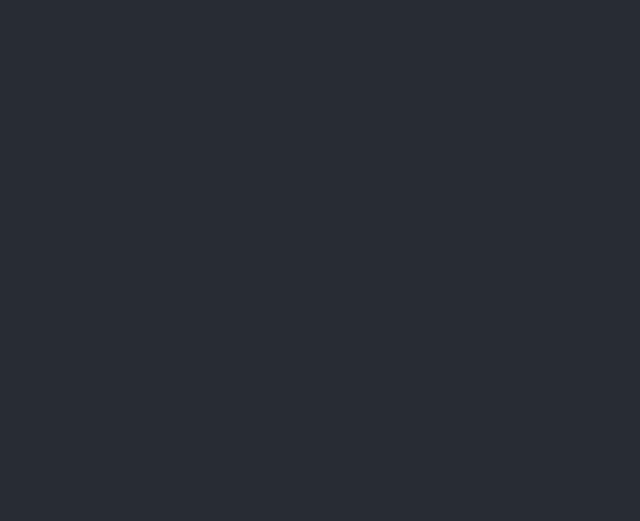
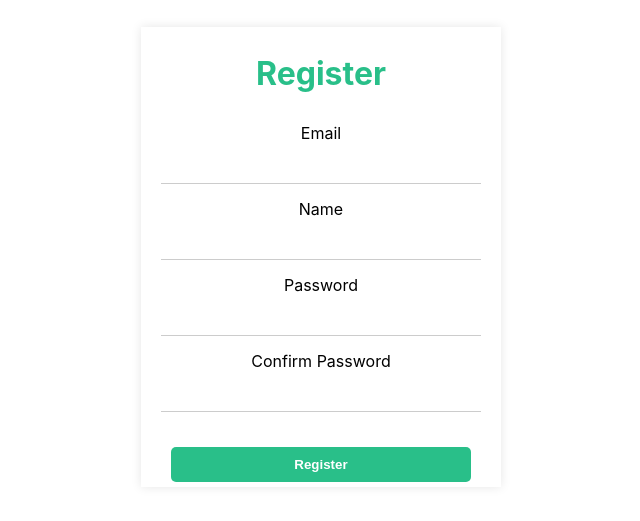
Before and after one commit to SelenaChen123/StockTrek, a React (Create React App) app in the folder frontend/: page / in a window 1280 px wide. Shown: the part 101-622 px from the top of the page, without its empty margins (371-1011 px from the left). Built offline with nearby package versions, Linux system fonts and the light colour scheme.

Commit message:
add register page

```diff
--- a/frontend/package.json
+++ b/frontend/package.json
@@ -8,7 +8,7 @@
     "@testing-library/user-event": "^13.5.0",
     "react": "^18.2.0",
     "react-dom": "^18.2.0",
-    "react-scripts": "5.0.1",
+    "react-scripts": "^5.0.1",
     "web-vitals": "^2.1.4"
   },
   "scripts": {
--- a/frontend/src/App.js
+++ b/frontend/src/App.js
@@ -1,11 +1,10 @@
 import './styles/App.css';
+import Register from './register';
 
 function App() {
   return (
     <div className="App">
-      <header className="App-header">
-        <p></p>
-      </header>
+      <Register />
     </div>
   );
 }
--- /dev/null
+++ b/frontend/src/components/Card.js
@@ -0,0 +1,12 @@
+import "../styles/Card.css";
+
+function Card({height, width, children}) {
+
+    return (
+      <div className="Card" style={{height : height, width : width}}>
+        {children}
+      </div>
+    );
+  }
+
+export default Card;
--- /dev/null
+++ b/frontend/src/register.js
@@ -0,0 +1,38 @@
+import React, { useState } from 'react';
+import Card from "./components/Card.js";
+import './styles/register.css';
+
+
+function Register() {
+    const [email, setEmail] = useState("");
+    const [name, setName] = useState("");
+    const [password, setPassword] = useState("");
+    const [confirmPassword, setConfirmPassword] = useState("");
+
+    const handleRegister = (event) => {
+        event.preventDefault();
+      }
+
+    return (
+        <Card width="300px" height="400px">
+        <h1>Register</h1>
+        <form onSubmit={handleRegister}>
+          <label>Email</label>
+          <input value={email} onChange={(event) => setEmail(event.target.value)} required />
+
+          <label>Name</label>
+          <input value={name} onChange={(event) => setName(event.target.value)} required />
+
+          <label>Password</label>
+          <input value={password} onChange={(event) => setPassword(event.target.value)} required />
+
+          <label>Confirm Password</label>
+          <input value={confirmPassword} onChange={(event) => setConfirmPassword(event.target.value)} required />
+
+          <button type="submit">Register</button>
+        </form>
+      </Card>
+    );
+  }
+
+export default Register;
--- /dev/null
+++ b/frontend/src/styles/Card.css
@@ -0,0 +1,54 @@
+  .Card {
+    display: flex;
+    flex-direction: column;
+    align-items: center;
+    justify-content: center;
+    background-color: white;
+    box-shadow: 0px 0px 10px rgba(0, 0, 0, 0.1);
+    padding: 30px;
+    margin-left: 40%;
+    margin-top: 10%;
+  }
+
+  h1 {
+    margin-bottom: 30px;
+    color: #29BF89;
+  }
+
+  form {
+    display: flex;
+    flex-direction: column;
+    align-items: center;
+    width: 100%;
+    max-width: 350px;
+  }
+
+  label {
+    display: block;
+    margin-bottom: 5px;
+  }
+
+  input {
+    width: 100%;
+    padding: 10px;
+    margin-bottom: 15px;
+    border: none;
+    border-bottom: 1px solid #ccc;
+    outline: none;
+  }
+
+  button[type="submit"] {
+    width: 100%;
+    background-color: #29BF89;
+    color: white;
+    font-weight: bold;
+    border: none;
+    padding: 10px;
+    border-radius: 5px;
+    margin-top: 20px;
+    cursor: pointer;
+  }
+
+  button[type="submit"]:hover {
+    background-color: #70d9b2;
+  }
```
Also changed, not shown: frontend/src/styles/register.css (added), 1 other file (tests, documents, lock files or other folders).
